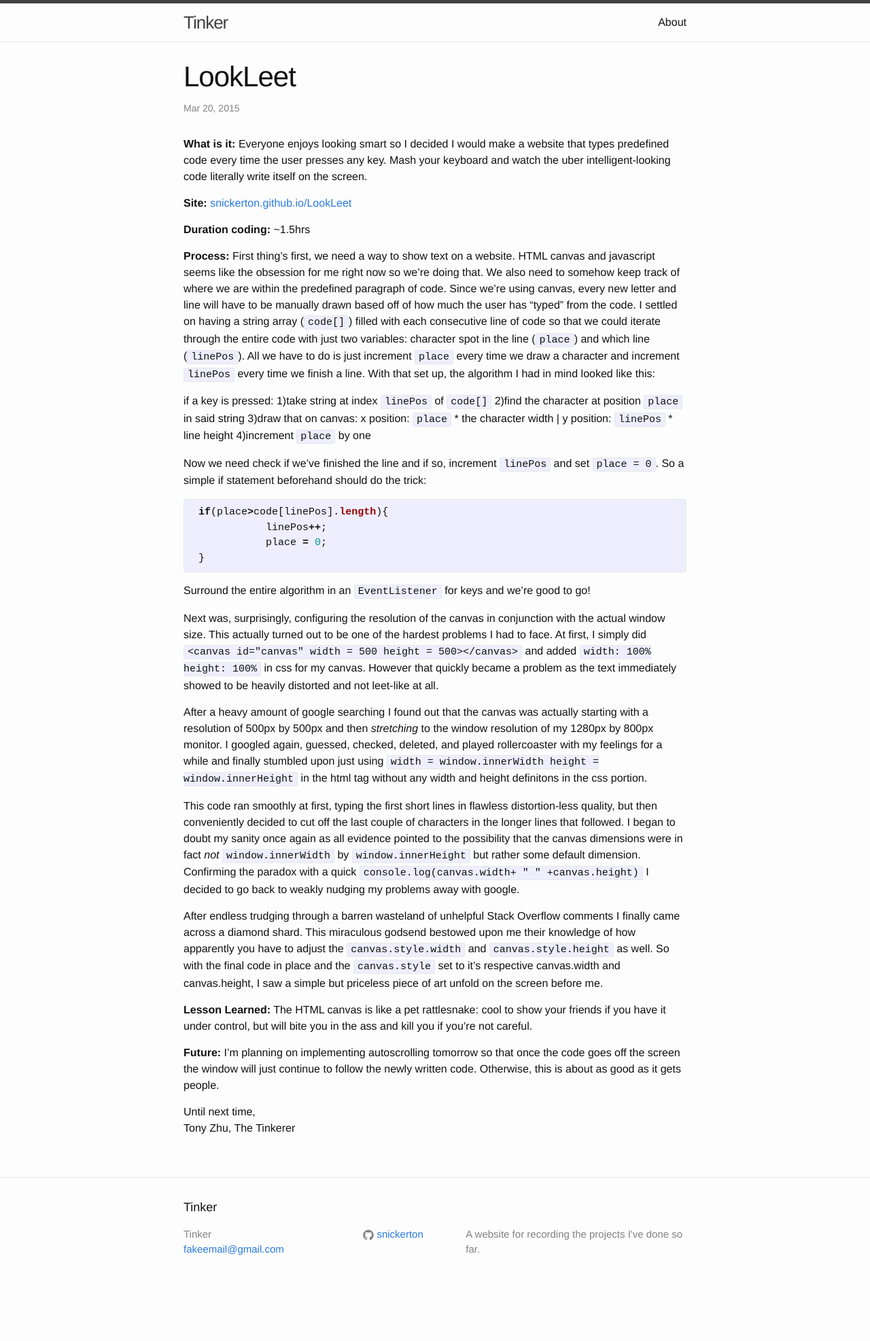
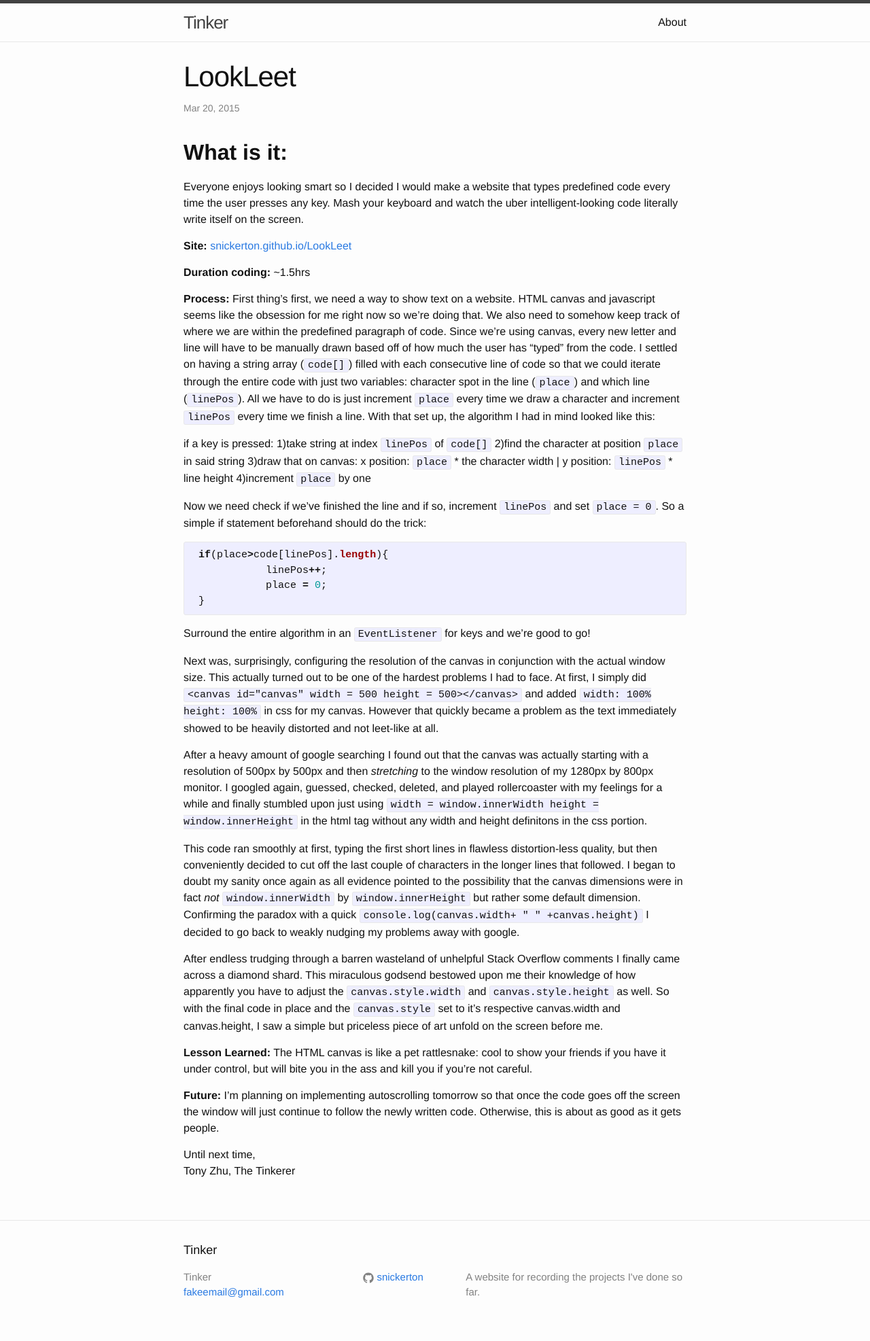
Before and after one commit to snickerton/snickerton.github.legacy, a Jekyll site: the page built from _posts/2015-03-20-Look-Leet..markdown, in a window 1280 px wide. Shown: the whole page at 68% size. Built offline with Jekyll 4.4.1, drawn with Linux system fonts in a browser that asks for light colours; before the commit the page ends 1910 px from its top, so only the background shows below that.

```diff
--- a/_posts/2015-03-20-Look-Leet..markdown
+++ b/_posts/2015-03-20-Look-Leet..markdown
@@ -5,7 +5,7 @@ description: "Website that makes you look like a 1337 hacker with mad coding ski
 date:   2015-03-20 9:16:41pm
 categories: HTML projects
 ---
-<b>What is it:</b> Everyone enjoys looking smart so I decided I would make a website that types predefined code every time the user presses any key. Mash your keyboard and watch the uber intelligent-looking code literally write itself on the screen.
+<h2><b>What is it:</b></h2> Everyone enjoys looking smart so I decided I would make a website that types predefined code every time the user presses any key. Mash your keyboard and watch the uber intelligent-looking code literally write itself on the screen.
 
 <b>Site:</b> [snickerton.github.io/LookLeet][LookLeet]
 
```
